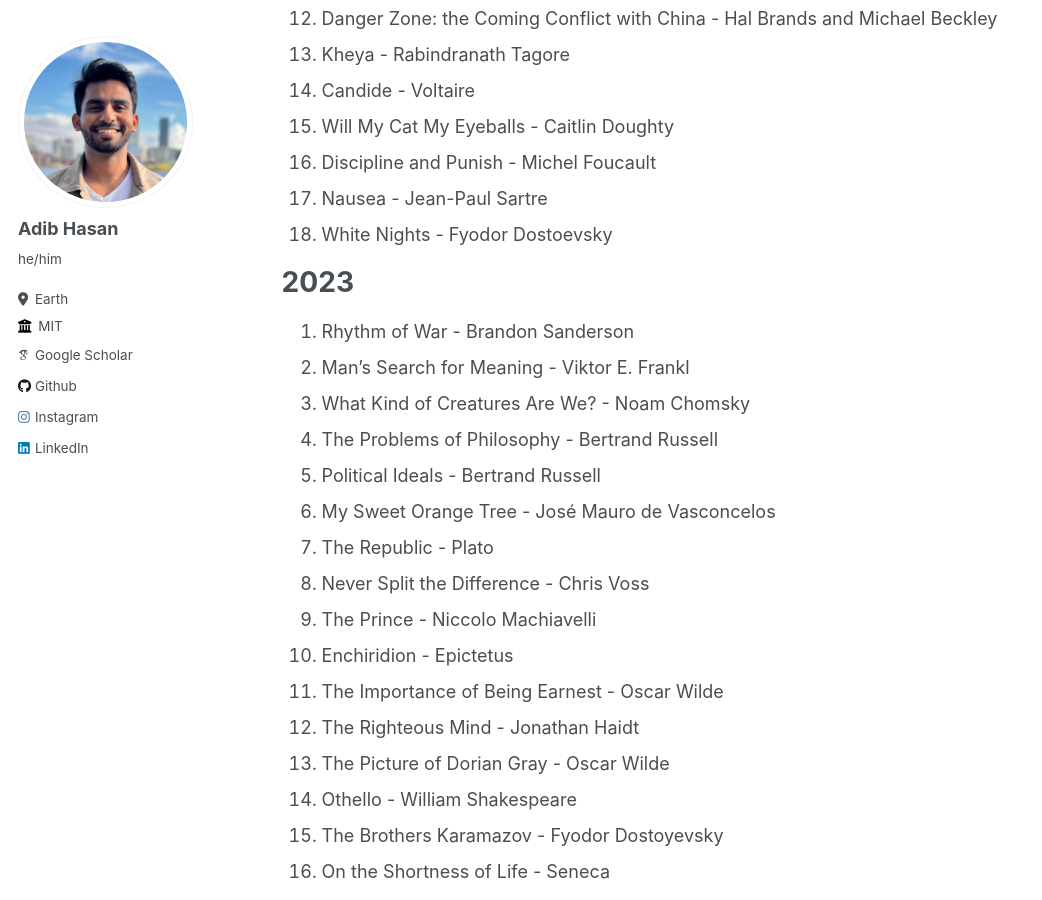
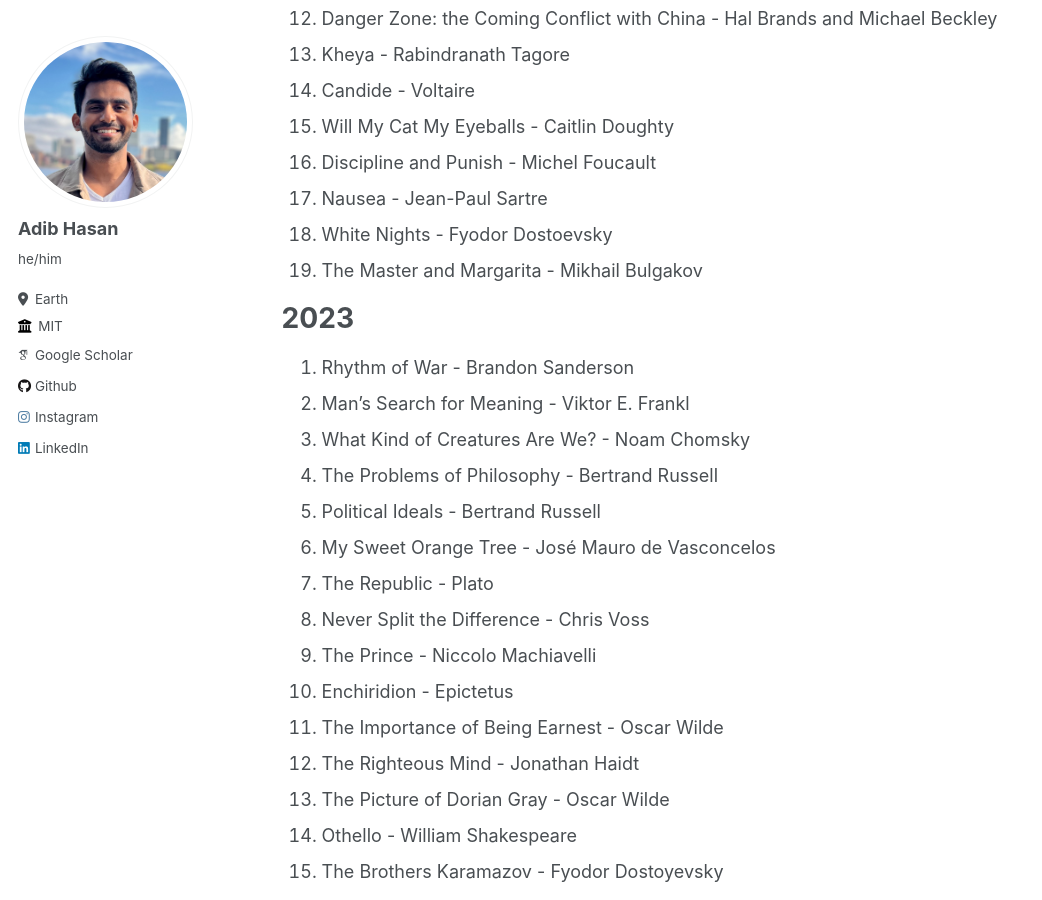
Before and after one commit to Neehan/neehan.github.io, a Jekyll site: the page built from _pages/reading.md, in a window 1280 px wide and 900 px high, scrolled down 680 px. Shown: the whole window, without its empty margins (0-1042 px from the left). Built offline with Jekyll 4.4.1, drawn with Linux system fonts in a browser that asks for light colours; some web fonts are replaced.

Commit message:
Update reading.md

```diff
--- a/_pages/reading.md
+++ b/_pages/reading.md
@@ -24,6 +24,7 @@ They say reading books is like taking your brain to the gym. I read so many that
 16. Discipline and Punish - Michel Foucault
 17. Nausea - Jean-Paul Sartre
 18. White Nights - Fyodor Dostoevsky
+19. The Master and Margarita - Mikhail Bulgakov
 
 # 2023
 1. Rhythm of War - Brandon Sanderson
```
